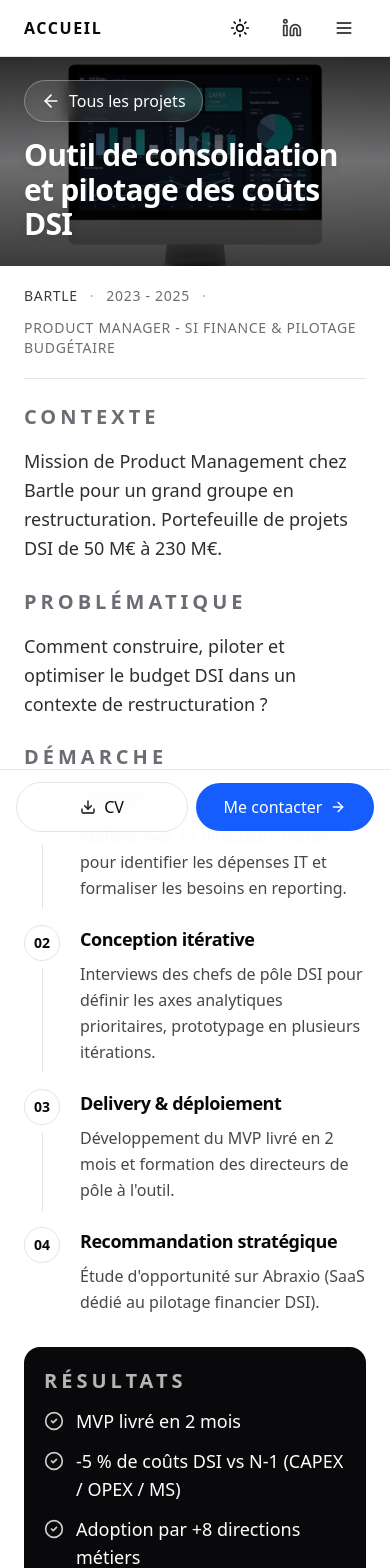
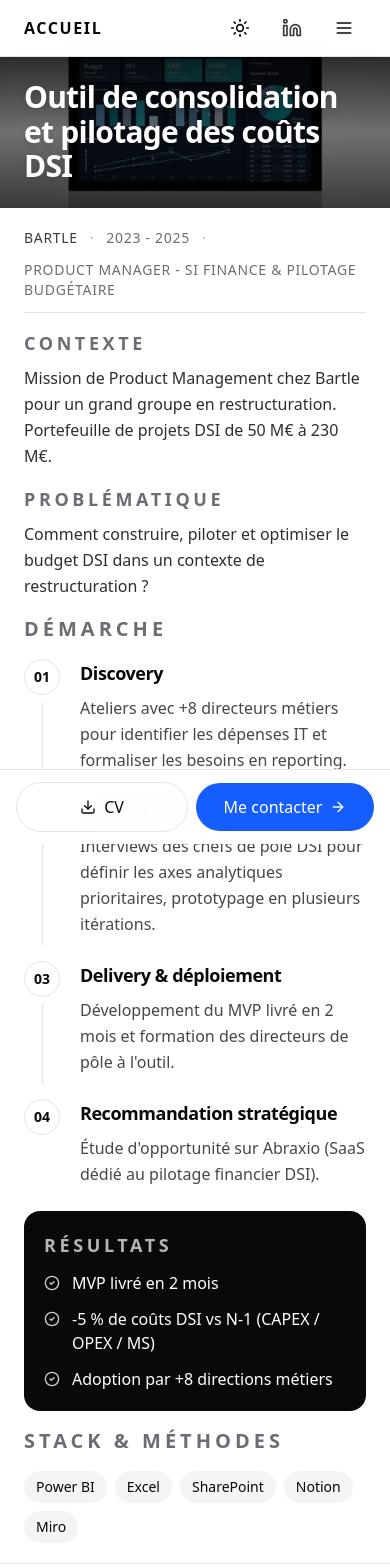
Before and after one commit to VincentNguyenPro/Portfolio, a React (Vite) app: page /projet/bartle-pilotage-dsi in a window 390 px wide. Shown: the top 1568 px of the page. Built offline with nearby package versions, Linux system fonts and the light colour scheme; the HTML template or start-up script is replaced by a standard one.

Commit message:
Remove mobile back button, compact mobile body typography so Contexte/Problématique fit one screen, shrink Résultats card text on mobile
Co-Authored-By: Claude Sonnet 5 <noreply@anthropic.com>

```diff
--- a/src/pages/ProjectDetail.tsx
+++ b/src/pages/ProjectDetail.tsx
@@ -76,14 +76,6 @@ export default function ProjectDetail() {
             <div className={`absolute inset-0 bg-gradient-to-br ${project.coverGradient}`} />
           )}
           <div className="relative max-w-7xl mx-auto">
-            <Link
-              to="/projets"
-              className="inline-flex items-center gap-2 text-base font-medium text-white hover:text-white mb-4 transition-colors drop-shadow-sm px-4 py-2 rounded-full border border-white/30 bg-white/10 backdrop-blur hover:bg-white/20"
-            >
-              <ArrowLeft className="size-5" />
-              Tous les projets
-            </Link>
-
             <motion.div
               initial={{ opacity: 0, y: 20 }}
               animate={{ opacity: 1, y: 0 }}
@@ -161,8 +153,8 @@ export default function ProjectDetail() {
 
         {/* Body */}
         <div className="px-6 lg:px-8 py-5 md:py-14">
-          <div className="max-w-7xl mx-auto space-y-6 md:space-y-8">
-            <div className="md:hidden flex flex-wrap items-center gap-3 text-sm font-medium tracking-wider uppercase text-foreground/80 border-b border-border pb-5">
+          <div className="max-w-7xl mx-auto space-y-4 md:space-y-8">
+            <div className="md:hidden flex flex-wrap items-center gap-3 text-sm font-medium tracking-wider uppercase text-foreground/80 border-b border-border pb-3">
               <span>{project.company}</span>
               <span className="text-muted-foreground/60">·</span>
               <span className="text-muted-foreground">{project.period}</span>
@@ -172,32 +164,32 @@ export default function ProjectDetail() {
 
             {project.scope && (
               <ScrollReveal>
-                <div className="rounded-2xl border border-border bg-muted/30 p-5 md:p-6">
-                  <p className="text-base font-semibold tracking-[0.2em] uppercase text-muted-foreground mb-2">
+                <div className="rounded-2xl border border-border bg-muted/30 p-4 md:p-6">
+                  <p className="text-sm md:text-base font-semibold tracking-[0.2em] uppercase text-muted-foreground mb-1">
                     Périmètre
                   </p>
-                  <p className="text-base font-light">{project.scope}</p>
+                  <p className="text-sm md:text-base font-light">{project.scope}</p>
                 </div>
               </ScrollReveal>
             )}
 
             <ScrollReveal>
-              <section className="space-y-4">
-                <h2 className="text-xl md:text-2xl font-semibold tracking-[0.2em] uppercase text-muted-foreground">
+              <section className="space-y-2 md:space-y-4">
+                <h2 className="text-lg md:text-2xl font-semibold tracking-[0.2em] uppercase text-muted-foreground">
                   Contexte
                 </h2>
-                <p className="text-lg leading-relaxed text-foreground/85 font-light">
+                <p className="text-base md:text-lg leading-relaxed text-foreground/85 font-light">
                   {project.context}
                 </p>
               </section>
             </ScrollReveal>
 
             <ScrollReveal>
-              <section className="space-y-4">
-                <h2 className="text-xl md:text-2xl font-semibold tracking-[0.2em] uppercase text-muted-foreground">
+              <section className="space-y-2 md:space-y-4">
+                <h2 className="text-lg md:text-2xl font-semibold tracking-[0.2em] uppercase text-muted-foreground">
                   Problématique
                 </h2>
-                <p className="text-lg leading-relaxed text-foreground/85 font-light">
+                <p className="text-base md:text-lg leading-relaxed text-foreground/85 font-light">
                   {project.problem}
                 </p>
               </section>
@@ -235,13 +227,13 @@ export default function ProjectDetail() {
 
             <ScrollReveal>
               <section className="space-y-3 md:space-y-4 rounded-2xl bg-foreground text-background p-5 md:p-10">
-                <h2 className="text-xl md:text-2xl font-semibold tracking-[0.2em] uppercase opacity-70">
+                <h2 className="text-lg md:text-2xl font-semibold tracking-[0.2em] uppercase opacity-70">
                   Résultats
                 </h2>
                 <ul className="space-y-3">
                   {project.results.map((r) => (
-                    <li key={r} className="flex items-start gap-3 text-lg font-light">
-                      <CheckCircle2 className="size-5 mt-1 shrink-0 opacity-80" />
+                    <li key={r} className="flex items-start gap-3 text-base md:text-lg font-light">
+                      <CheckCircle2 className="size-4 md:size-5 mt-1 shrink-0 opacity-80" />
                       <span>{r}</span>
                     </li>
                   ))}
```
